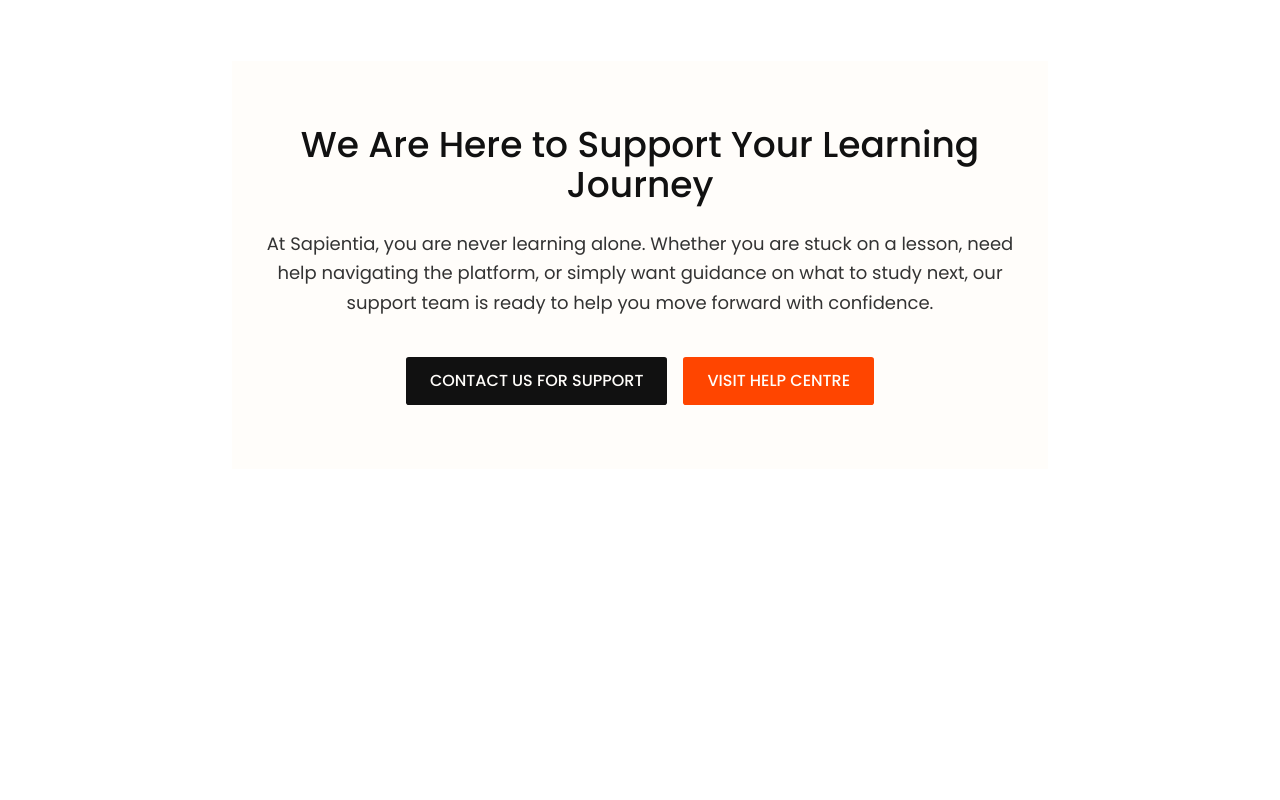
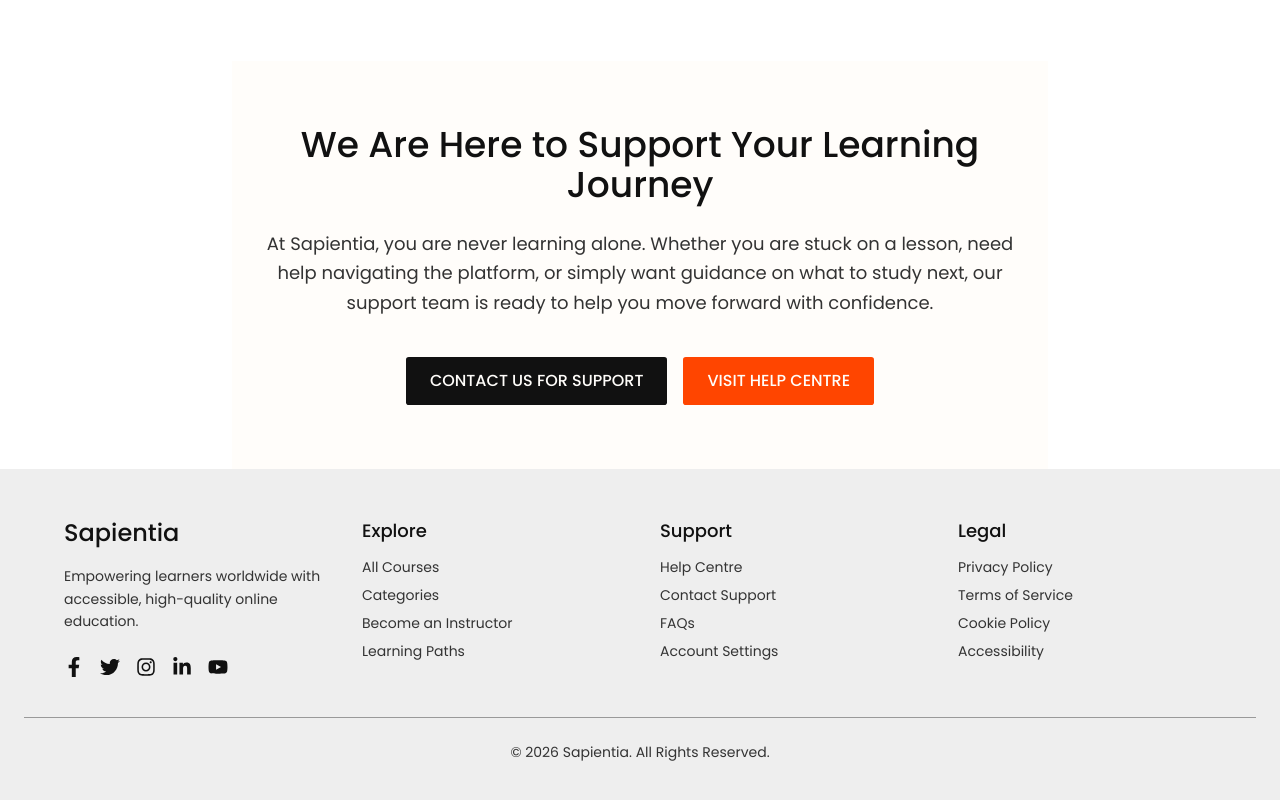
Before and after one commit to Nimira43/Sapienta, a Next.js app: page / in a window 1280 px wide. Shown: the part 1884-2684 px from the top of the page. Before the commit the page ends 2353 px from the top, so only its background shows below. Built offline with nearby package versions, Linux system fonts and the light colour scheme; no server answers.

Commit message:
Footer designed.

```diff
--- a/app/(main)/layout.jsx
+++ b/app/(main)/layout.jsx
@@ -1,9 +1,12 @@
+import Footer  from '../../components/Footer'
+
 const MainLayout = ({ children }) => {
   return (
     <div>
       <main>{children}</main>
+      <Footer />
     </div>
   )
 }
 
-export default MainLayout;
+export default MainLayout
--- /dev/null
+++ b/components/Footer.jsx
@@ -0,0 +1,179 @@
+import Link from 'next/link'
+import { FaFacebookF, FaTwitter, FaInstagram, FaLinkedinIn, FaYoutube } from 'react-icons/fa'
+
+const Footer = () => {
+  return (
+    <footer className='bg-grey-4 text-dark py-12 px-6'>
+      <div className='max-w-6xl mx-auto grid grid-cols-1 md:grid-cols-4 gap-10'>
+
+        <div className='space-y-4'>
+          <h3 className='text-2xl font-medium'>
+            Sapientia
+          </h3>
+          <p className='text-grey-1 text-sm leading-relaxed'>
+            Empowering learners worldwide with accessible, high-quality online education.
+          </p>
+
+          <div className='flex gap-4 pt-2'>
+            <Link
+              className='hover:text-main transitioning'
+              href='#'
+            >
+              <FaFacebookF size={20} />
+            </Link>
+            <Link
+              className='hover:text-main transitioning'
+              href='#'
+            >
+              <FaTwitter size={20} />
+            </Link>
+            <Link
+              className='hover:text-main transitioning'
+              href='#'
+            >
+              <FaInstagram size={20} />
+            </Link>
+            <Link
+              className='hover:text-main transitioning'
+              href='#'
+            >
+              <FaLinkedinIn size={20} />
+            </Link>
+            <Link
+              className='hover:text-main transitioning'
+              href='#'
+            >
+              <FaYoutube size={20} />
+            </Link>
+          </div>
+        </div>
+
+        <div className='space-y-3'>
+          <h4 className='text-lg font-medium'>
+            Explore
+          </h4>
+          <ul className='space-y-2 text-grey-1 text-sm'>
+            <li>
+              <Link
+                className='hover:text-main transitioning'
+                href='#'
+              >
+                All Courses
+              </Link>
+            </li>
+            <li>
+              <Link
+                className='hover:text-main transitioning'
+                href='#'
+              >
+                Categories
+              </Link>
+            </li>
+            <li>
+              <Link
+                className='hover:text-main transitioning'
+                href='#'
+              >
+                Become an Instructor
+              </Link>
+            </li>
+            <li>
+              <Link
+                className='hover:text-main transitioning'
+                href='#'
+              >
+                Learning Paths
+              </Link>
+            </li>
+          </ul>
+        </div>
+
+        <div className='space-y-3'>
+          <h4 className='text-lg font-medium'>
+            Support
+          </h4>
+          <ul className='space-y-2 text-grey-1 text-sm'>
+            <li>
+              <Link
+                className='hover:text-main transitioning'
+                href='#'
+              >
+                Help Centre
+              </Link>
+            </li>
+            <li>
+              <Link
+                className='hover:text-main transitioning'
+                href='#'>
+                Contact Support
+              </Link>
+            </li>
+            <li>
+              <Link
+                className='hover:text-main transitioning'
+                href='#'
+              >
+                FAQs
+              </Link>
+            </li>
+            <li>
+              <Link
+                className='hover:text-main transitioning'
+                href='#'
+              >
+                Account Settings
+              </Link>
+            </li>
+          </ul>
+        </div>
+
+        <div className='space-y-3'>
+          <h4 className='text-lg font-medium'>
+            Legal
+          </h4>
+          <ul className='space-y-2 text-grey-1 text-sm'>
+            <li>
+              <Link
+                className='hover:text-main transitioning'
+                href='#'
+              >
+                Privacy Policy
+              </Link>
+            </li>
+            <li>
+              <Link
+                className='hover:text-main transitioning'
+                href='#'
+              >
+                Terms of Service
+              </Link>
+            </li>
+            <li>
+              <Link
+                className='hover:text-main transitioning'
+                href='#'
+              >
+                Cookie Policy
+              </Link>
+            </li>
+            <li>
+              <Link
+                className='hover:text-main transitioning'
+                href='#'
+              >
+                Accessibility
+              </Link>
+            </li>
+          </ul>
+        </div>
+
+      </div>
+
+      <div className='border-t border-grey-2 mt-10 pt-6 text-center text-grey-1 text-sm'>
+        © {new Date().getFullYear()} Sapientia. All Rights Reserved.
+      </div>
+    </footer>
+  )
+}
+
+export default Footer
```
